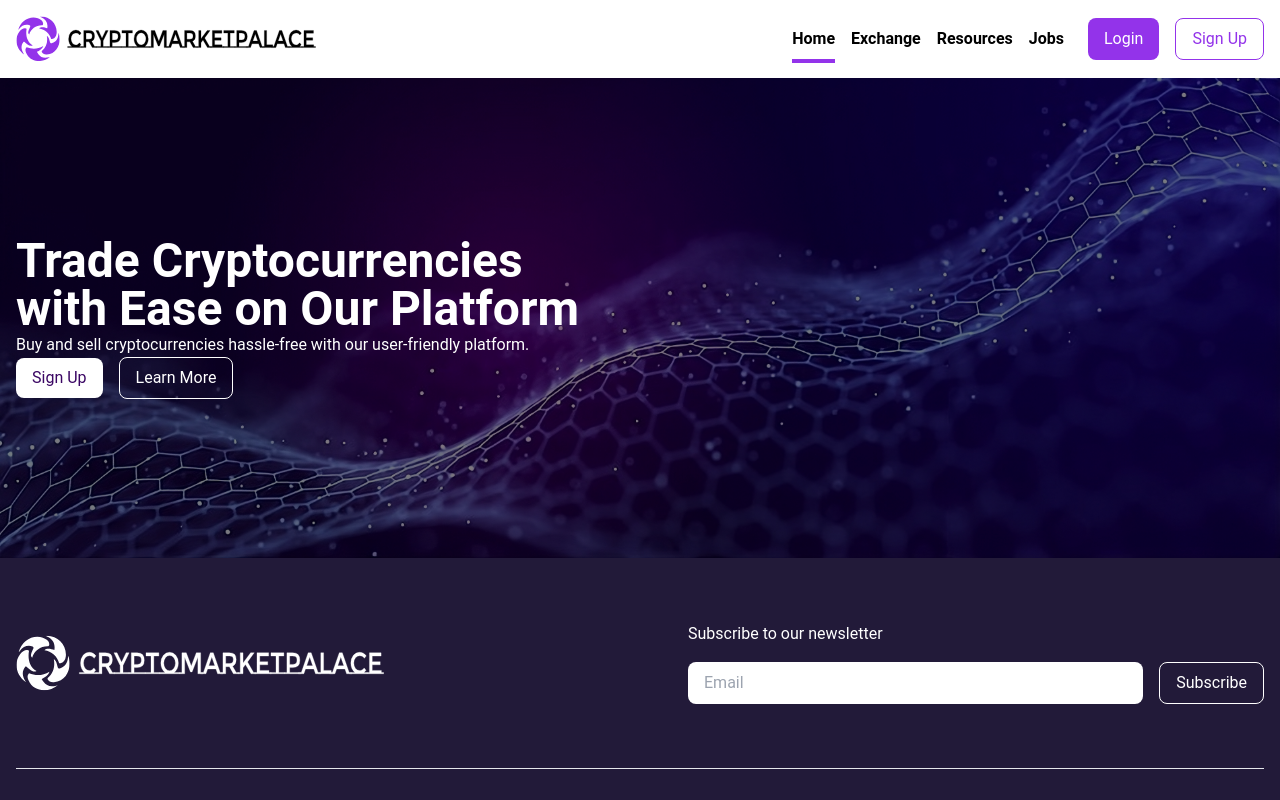
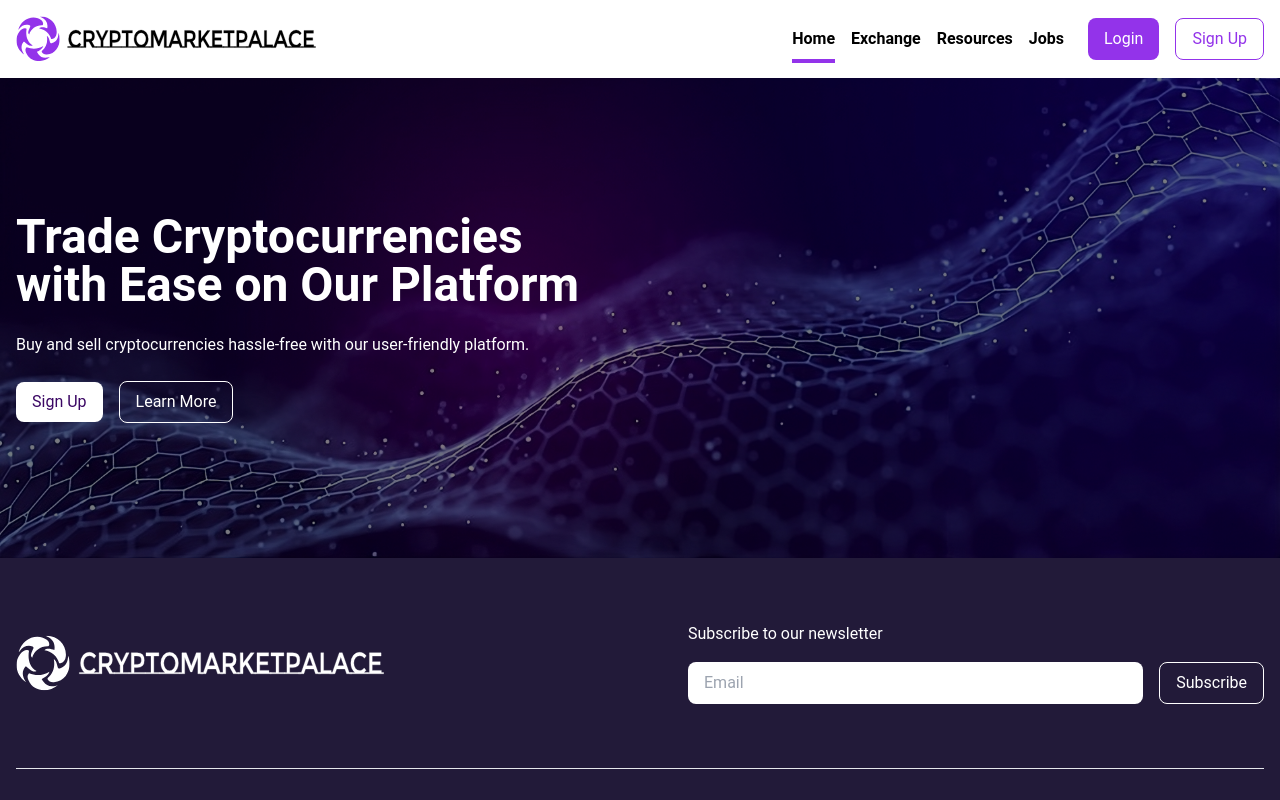
Before and after one commit to carlosmths/cryptomarketpalace, a React (Create React App) app: page / in a window 1280 px wide. Shown: the top 800 px of the page. Built offline with nearby package versions, Linux system fonts and the light colour scheme.

Commit message:
Changed bulletpoints and base Tailwind styles.

```diff
--- a/src/tailwind.scss
+++ b/src/tailwind.scss
@@ -5,7 +5,6 @@
 @layer base {
   h1 {
     @apply text-4xl;
-    @apply font-bold;
   }
 
   h2 {
@@ -18,6 +17,31 @@
 
   html {
     @apply text-sm;
+  }
+
+  h1,
+  h2 {
+    @apply font-bold;
+  }
+
+  p,
+  h1,
+  h2,
+  h3,
+  h4,
+  h5,
+  h6,
+  ul {
+    @apply mb-6;
+  }
+
+  ul {
+    list-style-image: url('assets/bullet-point.png');
+    @apply pl-[1.3rem];
+
+    li {
+      @apply py-1;
+    }
   }
 
   @screen lg {
```
Also changed, not shown: src/assets/bullet-point.png (added).
